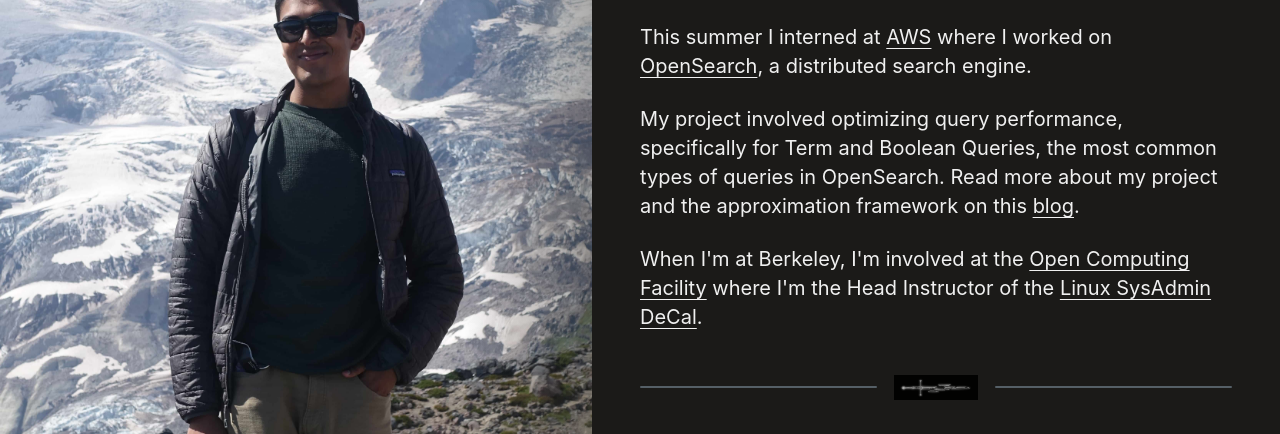
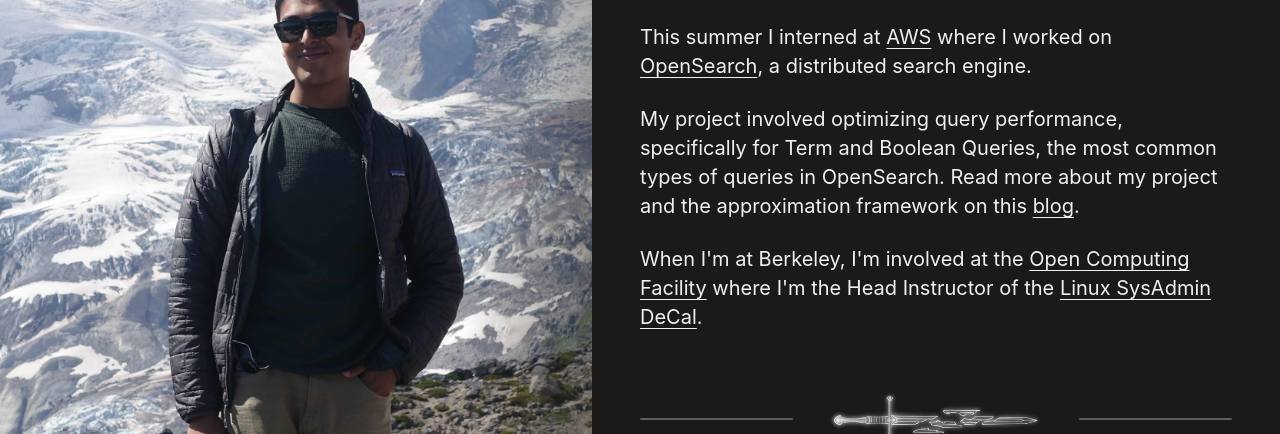
Before and after one commit to sawansri/sawansri.com, an Astro site: page / in a window 1280 px wide. Shown: the part 231-665 px from the top of the page. Built offline with nearby package versions, Linux system fonts and the light colour scheme; Astro itself is replaced by a stand-in of ours.

Commit message:
transparent and scaled up dividers
Signed-off-by: Sawan Srivastava <sawan1210@gmail.com>

```diff
--- a/src/pages/index.astro
+++ b/src/pages/index.astro
@@ -70,7 +70,7 @@ const socials = [
 
         <div class="home-divider blade-divider" aria-hidden="true">
           <span class="divider-line"></span>
-          <img class="divider-image" src="/images/narsil_large.jpg" alt="" />
+          <img class="divider-image" src="/images/narsil_large-transparent.png" alt="" />
           <span class="divider-line"></span>
         </div>
 
@@ -89,7 +89,7 @@ const socials = [
 
         <div class="home-divider elven-divider" aria-hidden="true">
           <span class="divider-line"></span>
-          <img class="divider-image" src="/images/earendil.jpg" alt="" />
+          <img class="divider-image" src="/images/earendil-transparent.png" alt="" />
           <span class="divider-line"></span>
         </div>
 
--- a/src/styles/global.css
+++ b/src/styles/global.css
@@ -51,21 +51,6 @@ a:hover {
 
 img {
     max-width: 100%;
-}
-
-.divider-image {
-    display: block;
-    width: 4.5rem;
-    height: 2rem;
-    object-fit: contain;
-}
-
-.blade-divider .divider-image {
-    width: 50rem;
-}
-
-.elven-divider .divider-image {
-    width: 40rem;
 }
 
 .main-header {
@@ -192,7 +177,7 @@ h3 {
     gap: 1.05rem;
     align-items: center;
     width: 100%;
-    min-height: 2.25rem;
+    min-height: 6.25rem;
     margin: 0.65rem 0 0.35rem;
 }
 
@@ -220,20 +205,20 @@ h3 {
 
 .divider-image {
     display: block;
-    width: 100%;
-    max-width: 5rem;
-    height: 2rem;
+    width: min(15rem, 56vw);
+    height: 6rem;
     object-fit: contain;
     opacity: 0.92;
     filter: saturate(0.85);
 }
 
 .blade-divider .divider-image {
-    max-width: 5.25rem;
+    width: min(15.75rem, 58vw);
 }
 
 .elven-divider .divider-image {
-    max-width: 4.75rem;
+    width: min(11.4rem, 43.2vw);
+    height: 4.8rem;
 }
 
 .divider-art-fallback {
```
Also changed, not shown: public/images/earendil-transparent.png (added), public/images/narsil_large-transparent.png (added).
